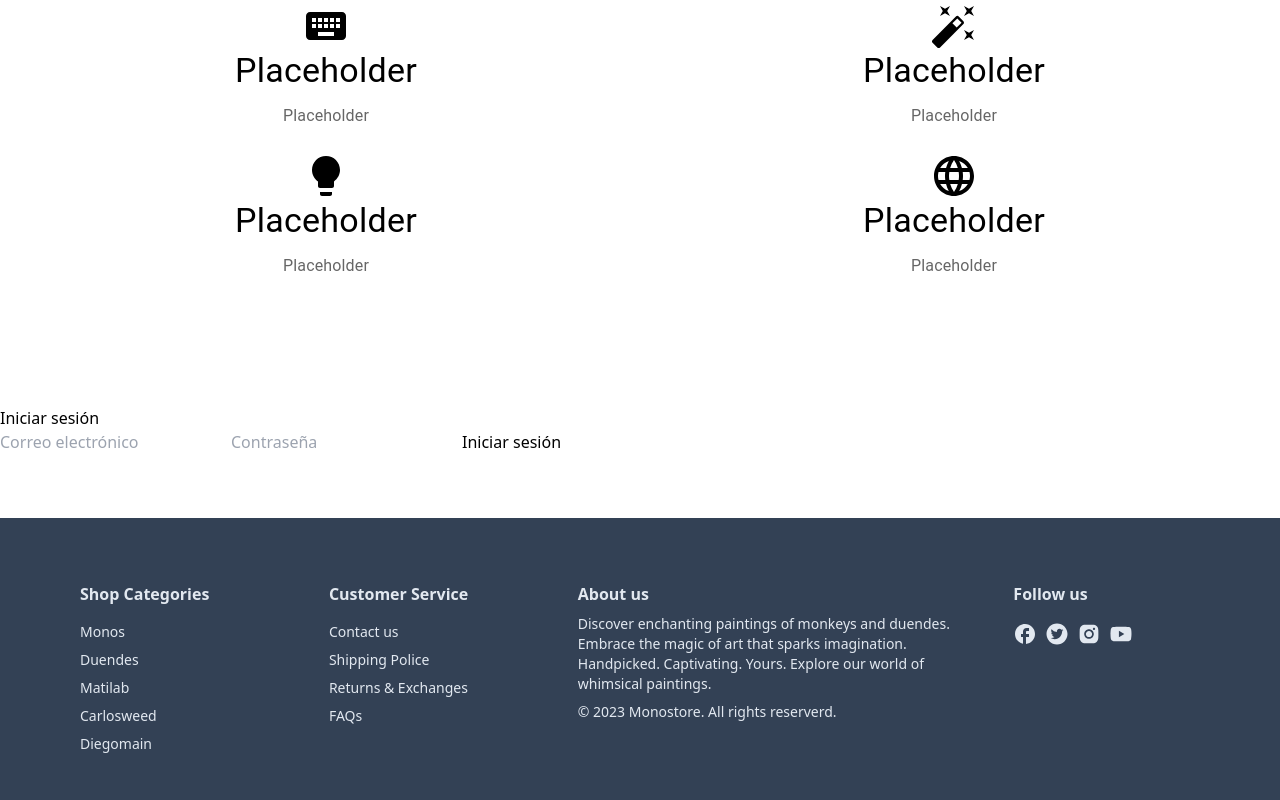
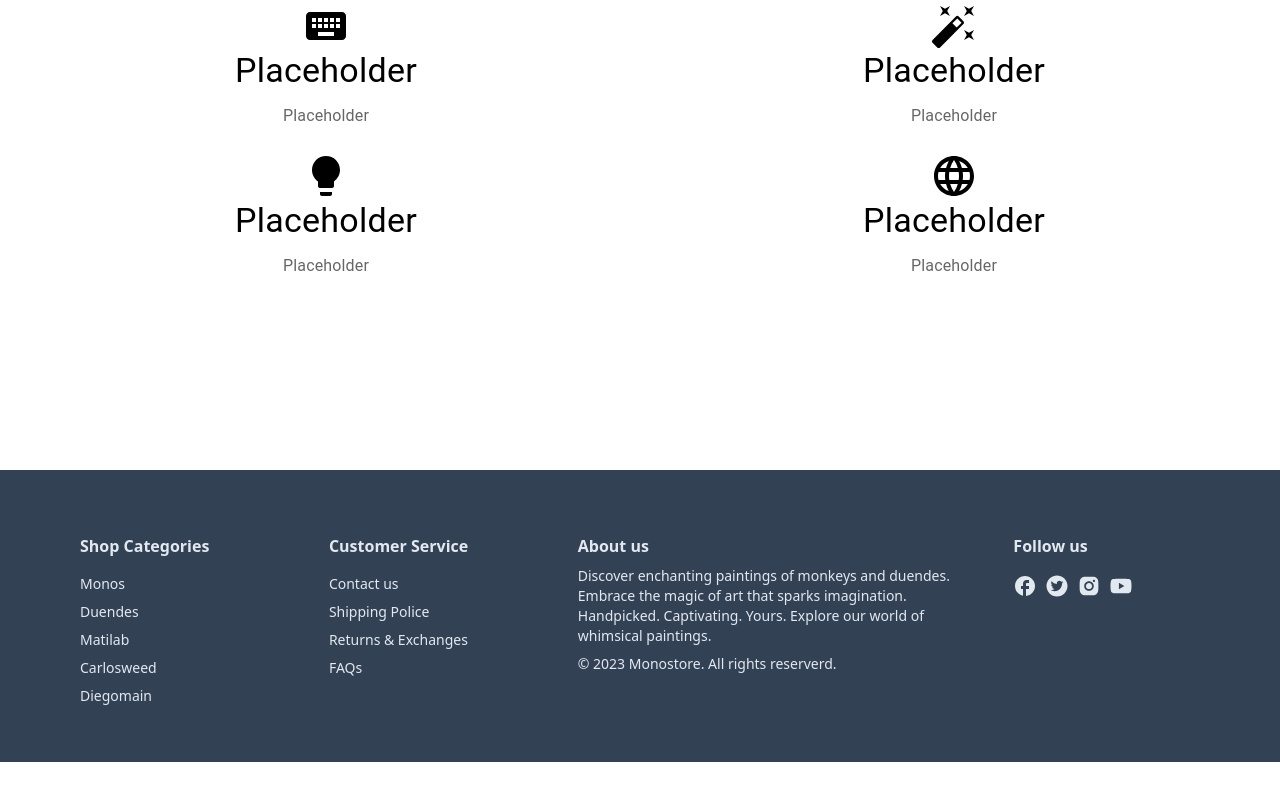
Before and after one commit to ecommerce-proyecto-integrador/frontend, a Next.js app: page / in a window 1280 px wide. Shown: the part 1964-2764 px from the top of the page. After the commit the page ends 2726 px from the top, so only its background shows below. Built offline with nearby package versions, Linux system fonts and the light colour scheme.

Commit message:
Fix: fixed route of products and form component appearing in landing page

```diff
--- a/src/app/page.tsx
+++ b/src/app/page.tsx
@@ -13,7 +13,6 @@ const Home: React.FC = () => {
   return (
       <GraphQlProvider children={undefined} >
         <Landing />
-        <LoginForm/>
       </GraphQlProvider>
   );
 };
```
